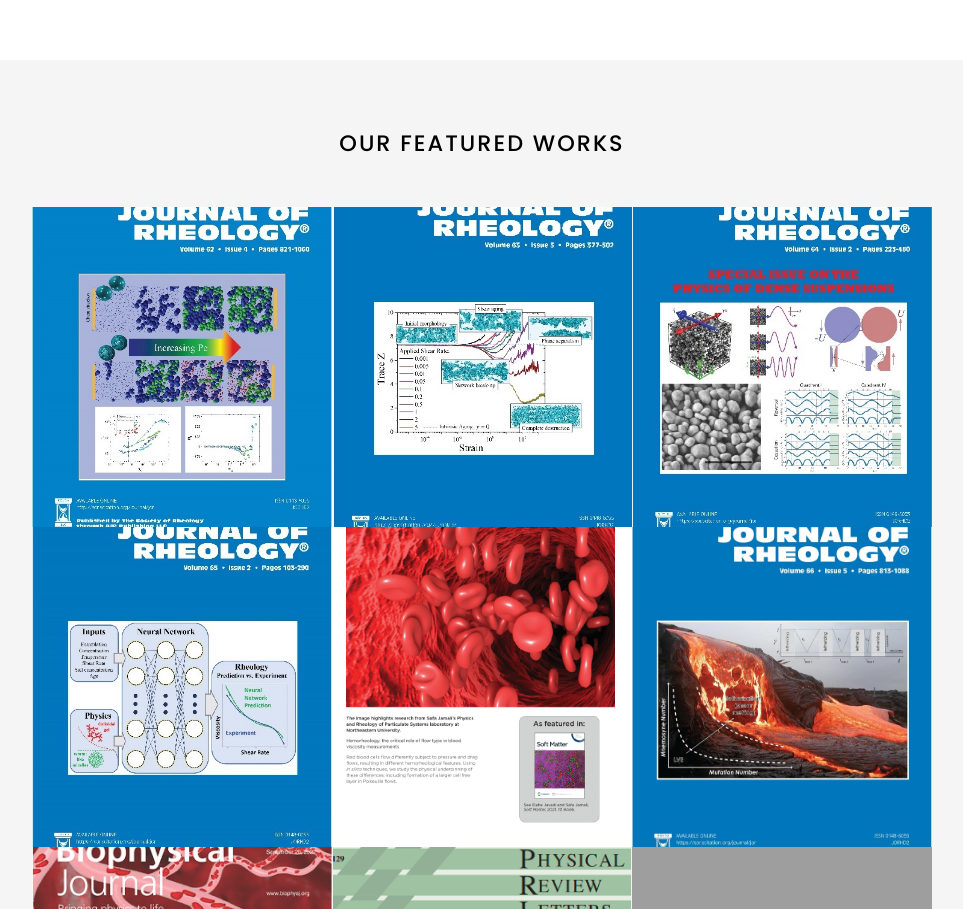
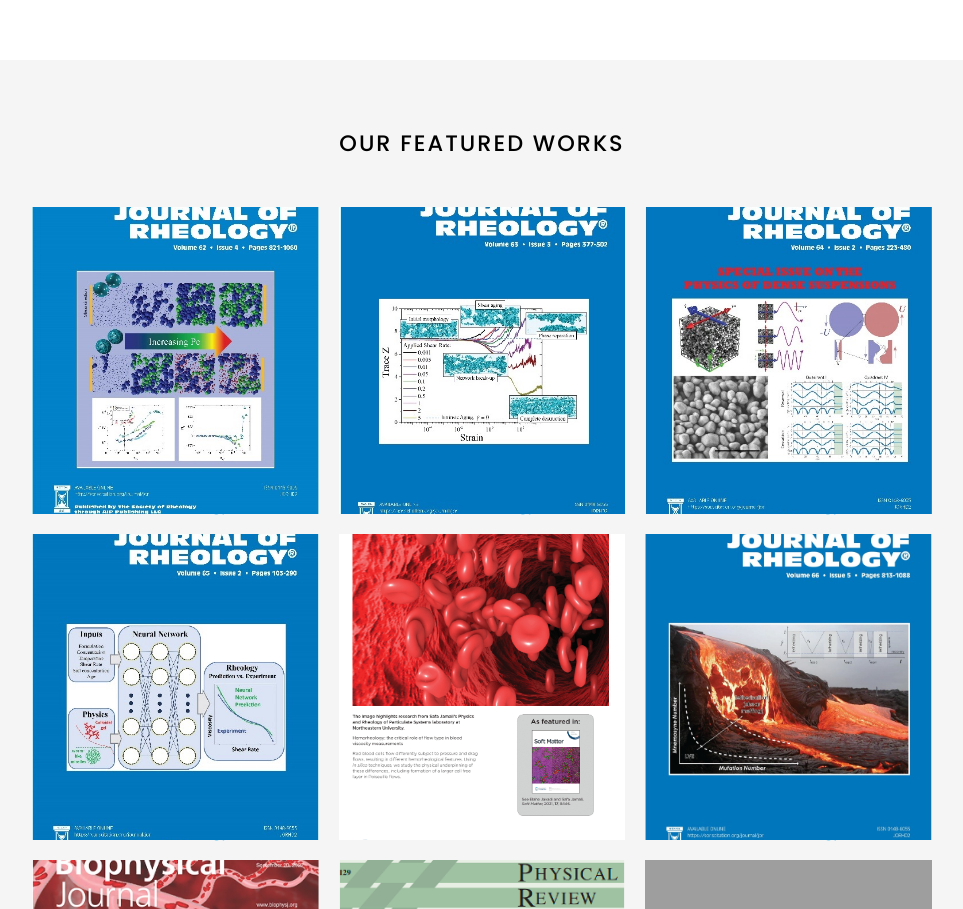
Before and after one commit to procf/procf.github.io, a Jekyll site: the page built from index.md, in a window 1280 px wide. Shown: the part 1288-2197 px from the top of the page, without its empty margins (158-1121 px from the left). Built offline with Jekyll 4.4.1, drawn with Linux system fonts in a browser that asks for light colours; nearby versions of some CDN libraries; grey boxes are pictures that could not be loaded.

Commit message:
research images

```diff
--- a/css/gallery_Journal.scss
+++ b/css/gallery_Journal.scss
@@ -9,6 +9,7 @@
 /* Styles for the gallery */
 .gallery_Journal {
   display: grid;
+  grid-gap: 20px; /* Adjust the gap between rows as needed */
   justify-content: center;
   align-items: center;
   margin-top: 40px; /* Adjust as needed */
```
